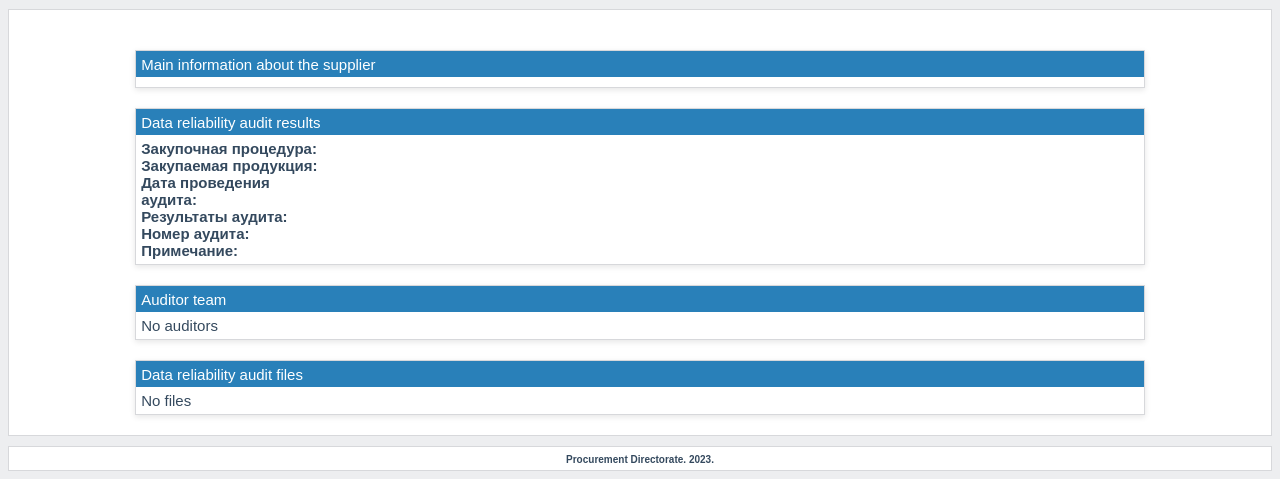
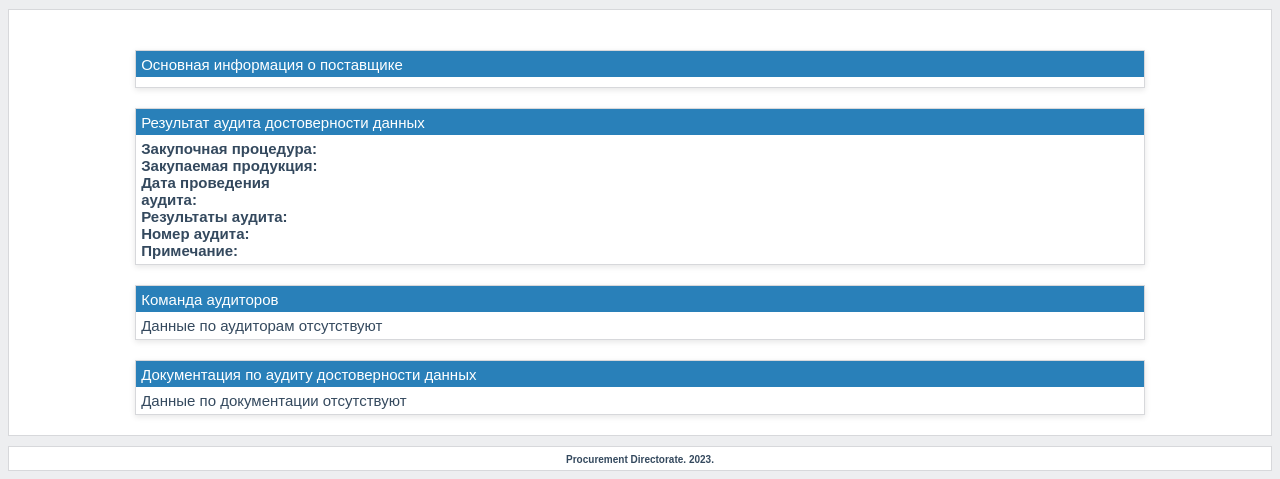
Before and after one commit to VladknCodes/SQProject, a Django app: template Supplier_Qualification/templates/supplierdra.html in a window 1280 px wide. Shown: the part 334-813 px from the top of the page. Run offline with Django 3.2, Linux system fonts and the light colour scheme; the template is opened without the code that fills it, so the values that code supplies are empty; some web fonts are replaced.

Commit message:
Update supplierdra.html

```diff
--- a/Supplier_Qualification/templates/supplierdra.html
+++ b/Supplier_Qualification/templates/supplierdra.html
@@ -15,7 +15,7 @@
         <div class="main_block"></div>
 
         <div class="main_window_data_cont">
-            <div class="main_window_data_cont_title">Main information about the supplier</div>
+            <div class="main_window_data_cont_title">Основная информация о поставщике</div>
             <div class="main_window_data_cont_sect">
                 <!-- Content Start -->
                 <!-- Content Start -->
@@ -40,7 +40,7 @@
         <div class="main_block"></div>
 
         <div class="main_window_data_cont">
-            <div class="main_window_data_cont_title">Data reliability audit results</div>
+            <div class="main_window_data_cont_title">Результат аудита достоверности данных</div>
             <div class="main_window_data_cont_sect">
                 <!-- Content Start -->
                 <!-- Content Start -->
@@ -99,7 +99,7 @@
         <div class="main_block"></div>
 
         <div class="main_window_data_cont">
-            <div class="main_window_data_cont_title">Auditor team</div>
+            <div class="main_window_data_cont_title">Команда аудиторов</div>
             <div class="main_window_data_cont_sect">
                 <!-- Content Start -->
                 <!-- Content Start -->
@@ -110,7 +110,7 @@
 
                 {% else %}
 
-                    <div>No auditors</div>
+                    <div>Данные по аудиторам отсутствуют</div>
 
                 {% endif %}
 
@@ -127,14 +127,12 @@
     <div class="main_indent"></div>
 
 
-
-
     <!-- Main window -->
     <div class="main_window ">
         <div class="main_block"></div>
 
         <div class="main_window_data_cont">
-            <div class="main_window_data_cont_title">Data reliability audit files</div>
+            <div class="main_window_data_cont_title">Документация по аудиту достоверности данных</div>
             <div class="main_window_data_cont_sect">
                 <!-- Content Start -->
                 <!-- Content Start -->
@@ -149,7 +147,7 @@
 
                 {% else %}
 
-                    <div>No files</div>
+                    <div>Данные по документации отсутствуют</div>
 
                 {% endif %}
 
```
